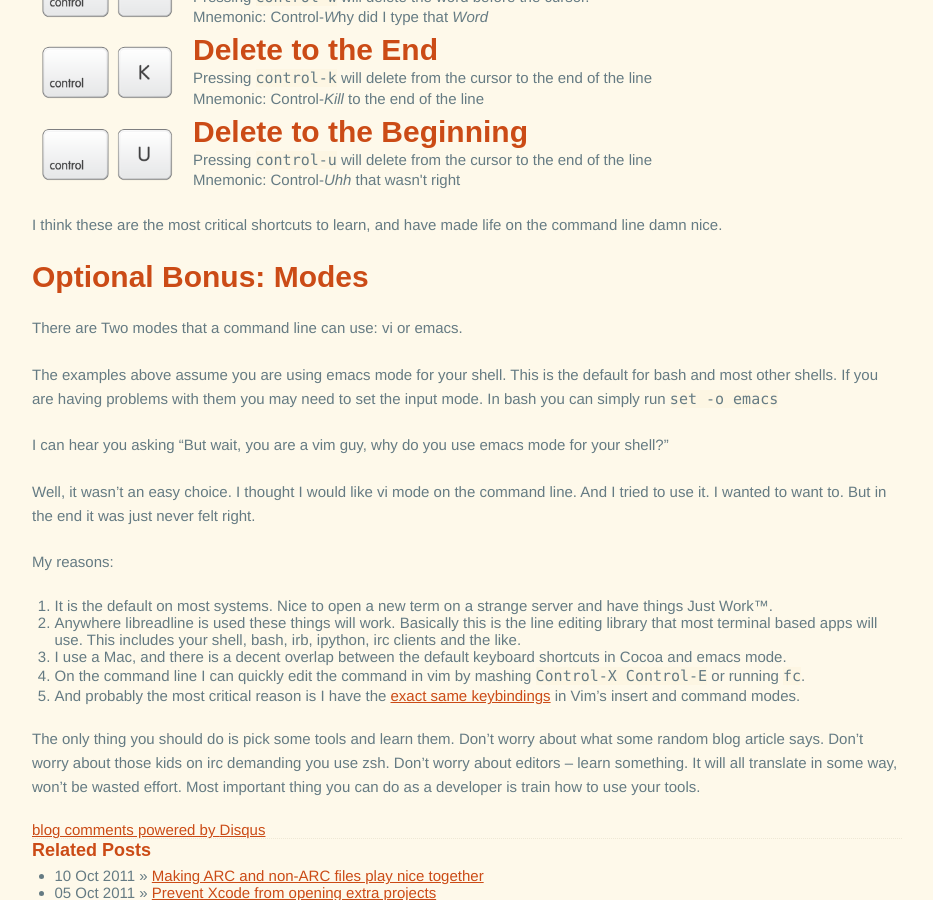
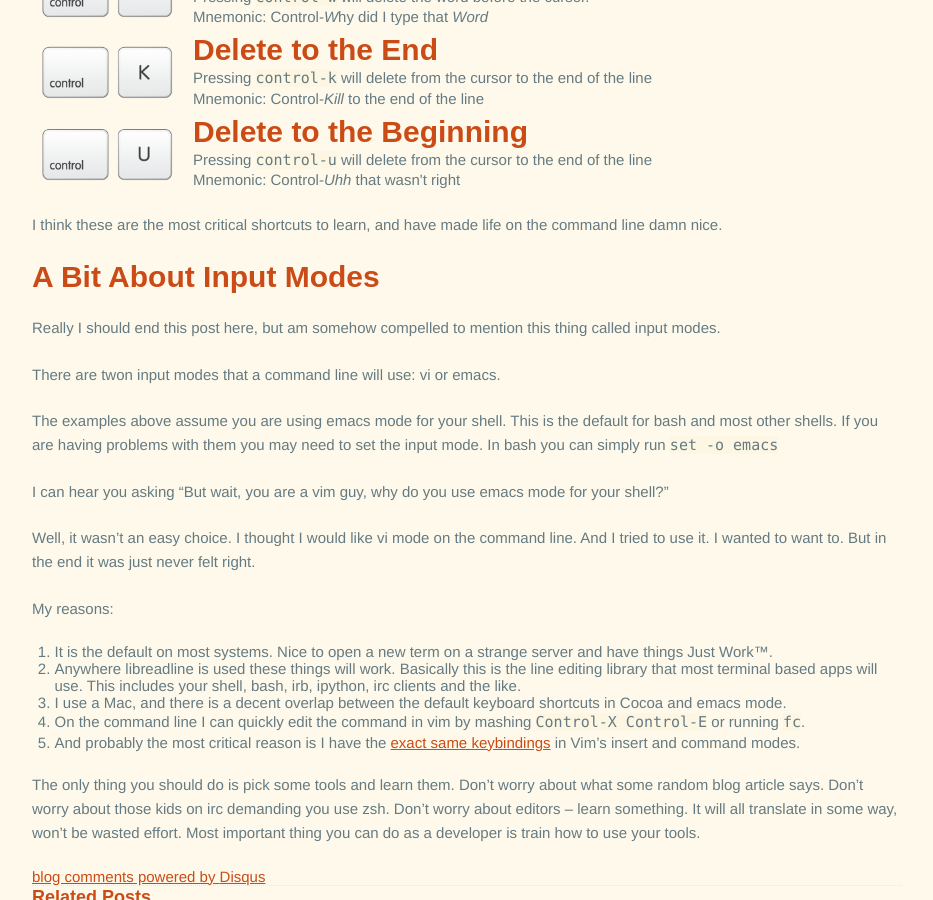
Before and after one commit to csexton/codeography.com, a Jekyll site: the page built from _posts/2012-01-13-navigating-the-command-line.markdown, in a window 1280 px wide and 900 px high, scrolled down 700 px. Shown: the whole window, without its empty margins (173-1106 px from the left). Built offline with Jekyll 4.4.1, drawn with Linux system fonts in a browser that asks for light colours; nearby versions of some CDN libraries; some web fonts are replaced; comment, search, counter and statistics services are not loaded.

Commit message:
Update modes title

```diff
--- a/_posts/2012-01-13-navigating-the-command-line.markdown
+++ b/_posts/2012-01-13-navigating-the-command-line.markdown
@@ -85,9 +85,11 @@ Want some more? Rad. But a little caution if you are just learning these things:
 I think these are the most critical shortcuts to learn, and have made life on the command line damn nice.
 
 
-## Optional Bonus: Modes
+## A Bit About Input Modes
 
-There are Two modes that a command line can use: vi or emacs.
+Really I should end this post here, but am somehow compelled to mention this thing called input modes.
+
+There are twon input modes that a command line will use: vi or emacs.
 
 The examples above assume you are using emacs mode for your shell. This is the default for bash and most other shells. If you are having problems with them you may need to set the input mode. In bash you can simply run `set -o emacs`
 
```
